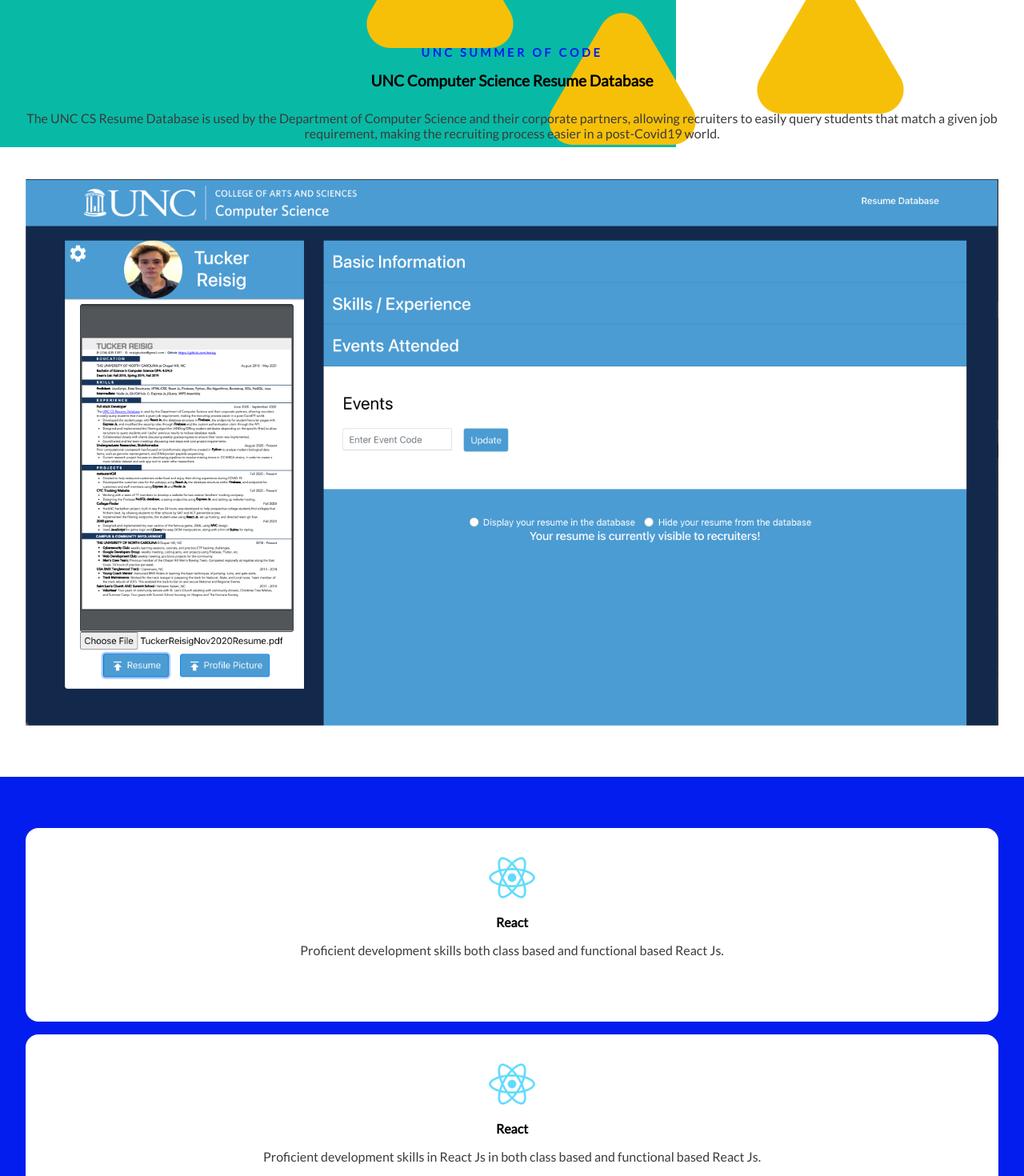
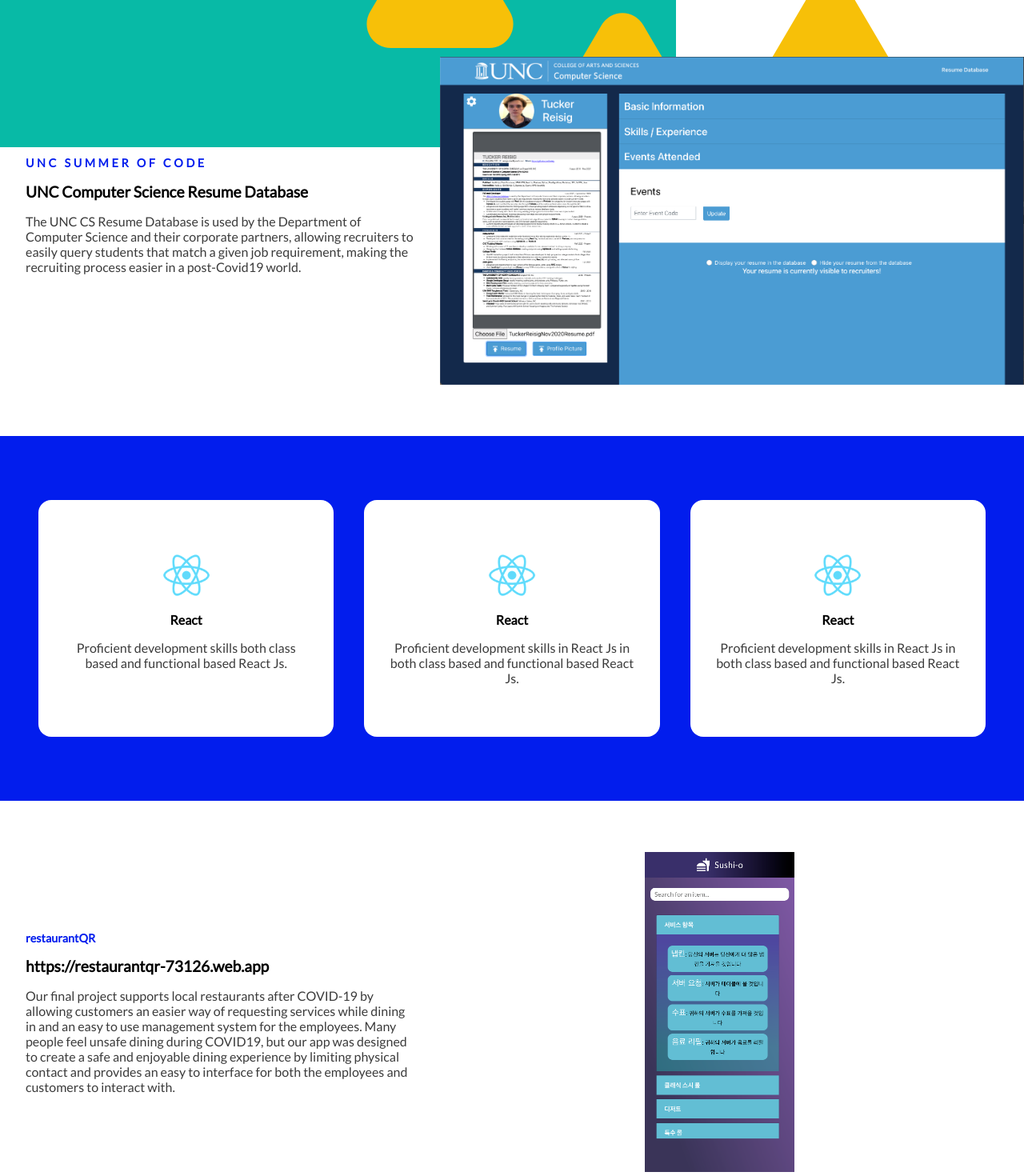
Before and after one commit to treisig/my_website, a React (Create React App) app: page / in a window 1280 px wide. Shown: the part 820-2290 px from the top of the page at 80% size. Built offline with nearby package versions, Linux system fonts and the light colour scheme.

Commit message:
800px done

```diff
--- a/src/components/Projects/Text.js
+++ b/src/components/Projects/Text.js
@@ -2,6 +2,7 @@ import React from "react";
 
 function Text(props) {
   return (
+    <div className="wrapper-div">
       <div className="left-text-div">
         <span className="subtitle">{props.subtitle}</span>
         <a className="anchors" href={props.title}>
@@ -9,6 +10,7 @@ function Text(props) {
         </a>
         <p className="p-description"> {props.desc}</p>
       </div>
+    </div>
   );
 }
 
--- a/src/components/Summer/LeftText.js
+++ b/src/components/Summer/LeftText.js
@@ -2,15 +2,17 @@ import React from "react";
 
 function LeftText() {
   return (
-    <div className="left-text-div">
-      <span className="subtitle"> UNC Summer of Code</span>
-      <h4 className="title"> UNC Computer Science Resume Database </h4>
-      <p className="p-description">
-        The UNC CS Resume Database is used by the Department of Computer Science
-        and their corporate partners, allowing recruiters to easily query
-        students that match a given job requirement, making the recruiting
-        process easier in a post-Covid19 world.
-      </p>
+    <div className="wrapper-div">
+      <div className="left-text-div">
+        <span className="subtitle"> UNC Summer of Code</span>
+        <h4 className="title"> UNC Computer Science Resume Database </h4>
+        <p className="p-description">
+          The UNC CS Resume Database is used by the Department of Computer
+          Science and their corporate partners, allowing recruiters to easily
+          query students that match a given job requirement, making the
+          recruiting process easier in a post-Covid19 world.
+        </p>
+      </div>
     </div>
   );
 }
--- a/src/styles/_projects.scss
+++ b/src/styles/_projects.scss
@@ -22,3 +22,27 @@
 .projs-outer-div {
   margin-bottom: 4em;
 }
+
+@media only screen and (min-width: 800px) {
+  .proj-div {
+    text-align: left;
+    display: grid;
+    grid-template-columns: 40% auto;
+
+    .qr {
+      height: 400px;
+    }
+  }
+  .wrapper-div {
+    display: flex;
+    // place-content: center;
+    align-items: center;
+  }
+
+  .proj-image-div {
+    display: grid;
+    place-content: center;
+    margin-left: 2em;
+    // margin-top: 1em;
+  }
+}
--- a/src/styles/_skills.scss
+++ b/src/styles/_skills.scss
@@ -24,3 +24,15 @@
 .subtitle-card {
   font-weight: bold;
 }
+
+@media only screen and (min-width: 800px) {
+  .skills-div {
+    display: grid;
+    grid-template-columns: 33% 33% 33%;
+
+    .card {
+      margin: 1em;
+      padding: 4em 2em;
+    }
+  }
+}
--- a/src/styles/_summer.scss
+++ b/src/styles/_summer.scss
@@ -41,6 +41,7 @@ $my_blue: #021ded;
   font-weight: bold;
   font-size: 1.2em;
   margin-top: 0.8em !important;
+  margin-bottom: 0 !important;
 }
 
 .p-description {
@@ -84,3 +85,24 @@ $my_blue: #021ded;
 }
 
 // done
+
+@media only screen and (min-width: 800px) {
+  .summer-div {
+    text-align: left;
+    display: grid;
+    grid-template-columns: 40% auto;
+  }
+  .p-description {
+    margin-bottom: 0 !important;
+  }
+
+  // .left-text-div {
+  //   display: grid;
+  //   place-content: center;
+  // }
+
+  .right-img {
+    margin-left: 2em;
+    margin-top: 1em;
+  }
+}
--- a/src/styles/main.css
+++ b/src/styles/main.css
@@ -164,6 +164,7 @@ img {
   font-weight: bold;
   font-size: 1.2em;
   margin-top: 0.8em !important;
+  margin-bottom: 0 !important;
 }
 
 .p-description {
@@ -208,6 +209,23 @@ img {
           transform: rotate(135deg) skewY(-45deg) scale(0.707, 1.414) translate(50%);
 }
 
+@media only screen and (min-width: 800px) {
+  .summer-div {
+    text-align: left;
+    display: -ms-grid;
+    display: grid;
+    -ms-grid-columns: 40% auto;
+        grid-template-columns: 40% auto;
+  }
+  .p-description {
+    margin-bottom: 0 !important;
+  }
+  .right-img {
+    margin-left: 2em;
+    margin-top: 1em;
+  }
+}
+
 .skills-div {
   background-color: #021ded;
   padding: 4em 2em;
@@ -243,6 +261,19 @@ img {
   font-weight: bold;
 }
 
+@media only screen and (min-width: 800px) {
+  .skills-div {
+    display: -ms-grid;
+    display: grid;
+    -ms-grid-columns: 33% 33% 33%;
+        grid-template-columns: 33% 33% 33%;
+  }
+  .skills-div .card {
+    margin: 1em;
+    padding: 4em 2em;
+  }
+}
+
 .proj-div {
   padding: 4em 2em 0 2em;
 }
@@ -269,6 +300,33 @@ img {
   margin-bottom: 4em;
 }
 
+@media only screen and (min-width: 800px) {
+  .proj-div {
+    text-align: left;
+    display: -ms-grid;
+    display: grid;
+    -ms-grid-columns: 40% auto;
+        grid-template-columns: 40% auto;
+  }
+  .proj-div .qr {
+    height: 400px;
+  }
+  .wrapper-div {
+    display: -webkit-box;
+    display: -ms-flexbox;
+    display: flex;
+    -webkit-box-align: center;
+        -ms-flex-align: center;
+            align-items: center;
+  }
+  .proj-image-div {
+    display: -ms-grid;
+    display: grid;
+    place-content: center;
+    margin-left: 2em;
+  }
+}
+
 body {
   font-family: "Lato", sans-serif !important;
 }
```
Also changed, not shown: src/components/Projects/MultiImage.js (deleted, +0 -7 lines), 1 other file (tests, documents, lock files or other folders). Lines whose indentation alone changed are shown as unchanged.
